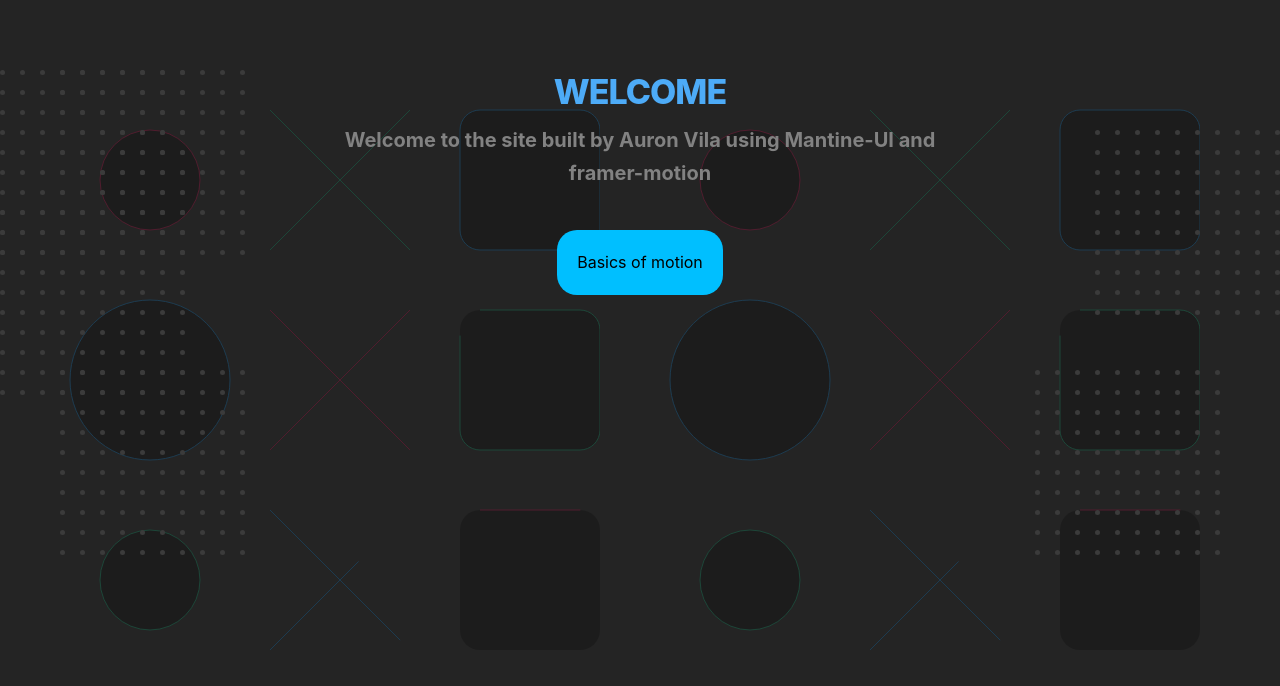
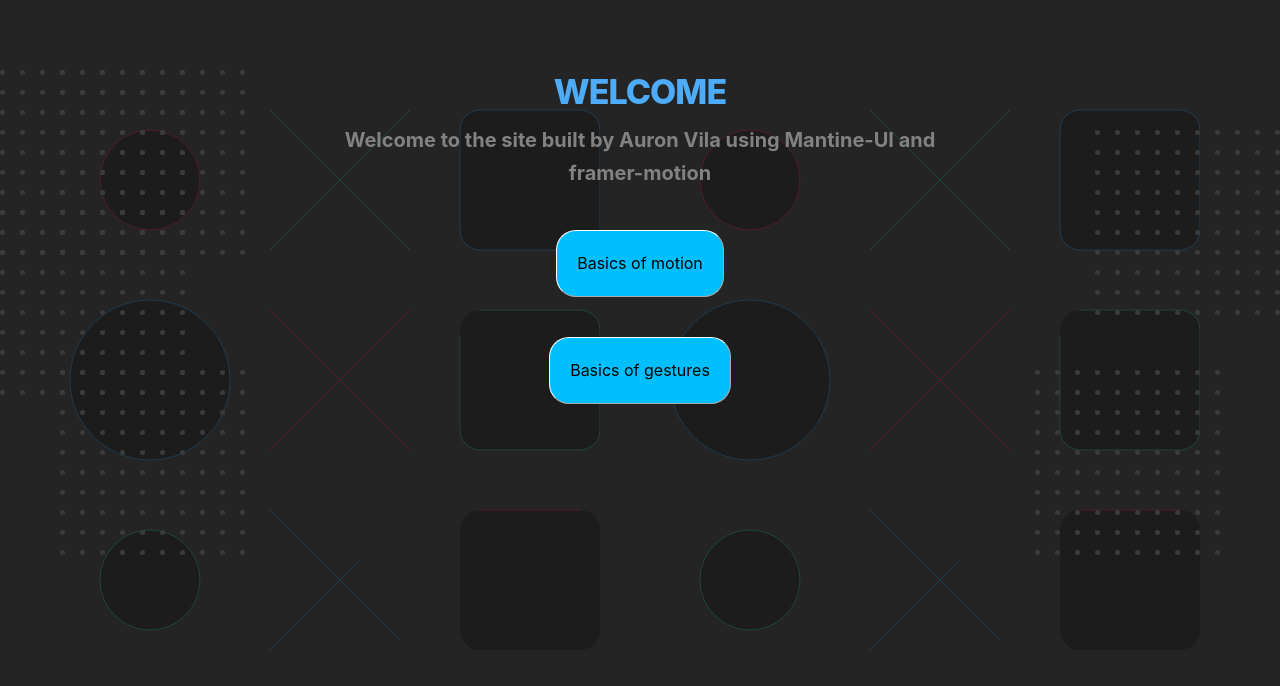
Before and after one commit to auronvila/mantine-ui-framer-motion, a React (Vite) app: page / in a window 1280 px wide. Shown: the top 686 px of the page. Built offline with nearby package versions, Linux system fonts and the light colour scheme; what @mantine/vanilla-extract would draw is missing.

Commit message:
added button gestures

```diff
--- a/src/Explore/BasicsOfMotion.tsx
+++ b/src/Explore/BasicsOfMotion.tsx
@@ -1,8 +1,7 @@
 import { AnimatePresence, motion } from 'framer-motion'
 import { useState } from 'react';
-import classes from '../Welcome/HeroText.module.css';
 import { useNavigate } from 'react-router-dom';
-
+import customStyles from './Button.module.css'
 export default function BasicsOfMotion() {
   const [visible, setVisible] = useState<boolean>(true);
   const navigate = useNavigate()
@@ -11,7 +10,7 @@
     <div style={{ display: 'grid', placeContent: 'center', height: '100vh', gap: '0.8rem' }}>
       <motion.button
         onClick={() => setVisible(!visible)}
-        className={'buttonStyle'}
+        className={customStyles.buttonStyle}
         layout
       >
         Show/Hide
@@ -51,9 +50,9 @@
             paddingTop: 20,
             paddingBottom: 20,
             borderWidth: 1,
-            borderRadius: 20
+            borderRadius: 20,
+            marginRight:15,
           }}
-          className={classes.customButton}
           whileHover={{
             borderWidth: 4,
             borderColor: 'red',
--- a/src/Explore/Button.module.css
+++ b/src/Explore/Button.module.css
@@ -6,5 +6,4 @@
     color: white;
     font-size: 1.8rem;
     cursor: pointer;
-    max-width: 2rem;
 }
--- /dev/null
+++ b/src/Gesture/Gesture.tsx
@@ -0,0 +1,62 @@
+import styles from '../Explore/Button.module.css'
+import { motion, MotionConfig } from 'framer-motion'
+import { useNavigate } from 'react-router-dom';
+
+export default function Gesture() {
+  const navigate = useNavigate();
+  return (
+    <div
+      style={{
+        display: 'grid',
+        placeContent: 'center',
+        height: '100vh',
+        gap: '0.8rem'
+      }}
+    >
+      <MotionConfig
+        transition={{
+          duration: 0.15,
+          easings: 'easeInOut'
+        }}
+      >
+        <motion.button
+          whileHover={{
+            scale: 1.2,
+            rotate: '2.5deg'
+          }}
+          whileTap={{
+            scale: 0.95
+          }}
+
+          className={styles.buttonStyle}>
+          Click Me!
+        </motion.button>
+        <motion.button
+          style={{ backgroundColor: 'red' }}
+          whileHover={{
+            scale: 1.2,
+            rotate: '-2.5deg'
+          }}
+          whileTap={{
+            scale: 0.95
+          }}
+          className={styles.buttonStyle}>
+          Click Me!
+        </motion.button>
+        <motion.button
+          onClick={() => navigate('/')}
+          style={{ backgroundColor: 'gray' }}
+          whileHover={{
+            scale: 1.2,
+            rotate: '-2.5deg'
+          }}
+          whileTap={{
+            scale: 0.95
+          }}
+          className={styles.buttonStyle}>
+          Go Back
+        </motion.button>
+      </MotionConfig>
+    </div>
+  )
+}
--- a/src/Welcome/Welcome.tsx
+++ b/src/Welcome/Welcome.tsx
@@ -29,15 +29,53 @@
           </Container>
 
           <div className={classes.controls}>
-            <motion.div
+            <motion.button
               onClick={() => navigate('explore')}
-              style={{ paddingRight: 20, paddingLeft: 20, paddingTop: 20, paddingBottom: 20, borderWidth: 1, borderRadius: 20 }}
+              style={{
+                paddingRight: 20,
+                paddingLeft: 20,
+                paddingTop: 20,
+                paddingBottom: 20,
+                borderWidth: 1,
+                borderRadius: 20
+              }}
               className={classes.customButton}
-              whileHover={{ scale: 1.4, padding: 50, borderWidth: 40, borderColor: 'red', borderRadius: 99, msScrollbar3dlightColor: 'blue' }}
+              whileHover={{
+                scale: 1.4,
+                padding: 50,
+                borderRadius: 99,
+                msScrollbar3dlightColor: 'blue'
+              }}
               whileTap={{ scale: 0.9 }}
               transition={{ type: 'spring', stiffness: 400, damping: 17 }}
             >Basics of motion
-            </motion.div>
+            </motion.button>
+          </div>
+          <div className={classes.controls}>
+            <motion.button
+              onClick={() => navigate('gesture')}
+              style={{
+                paddingRight: 20,
+                paddingLeft: 20,
+                paddingTop: 20,
+                paddingBottom: 20,
+                borderWidth: 1,
+                borderRadius: 20
+              }}
+              className={classes.customButton}
+              whileHover={{
+                scale: 1.4,
+                padding: 50,
+                borderRadius: 99,
+                borderWidth: 2,
+                borderColor: 'white',
+                backgroundColor: 'green',
+                msScrollbar3dlightColor: 'blue'
+              }}
+              whileTap={{ scale: 0.9 }}
+              transition={{ type: 'spring', stiffness: 400, damping: 17 }}
+            >Basics of gestures
+            </motion.button>
           </div>
         </div>
       </Container>
```
Also changed, not shown: src/main.tsx (+6 -1 lines).
